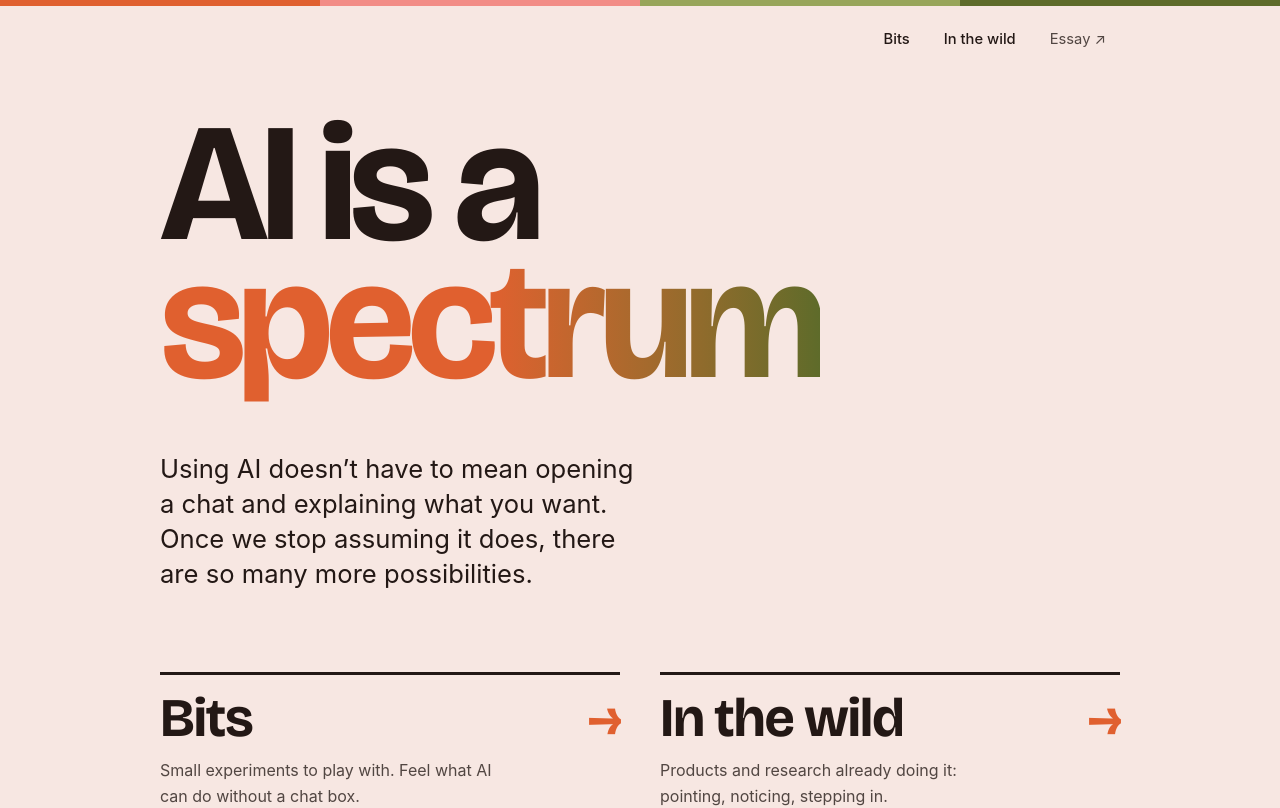
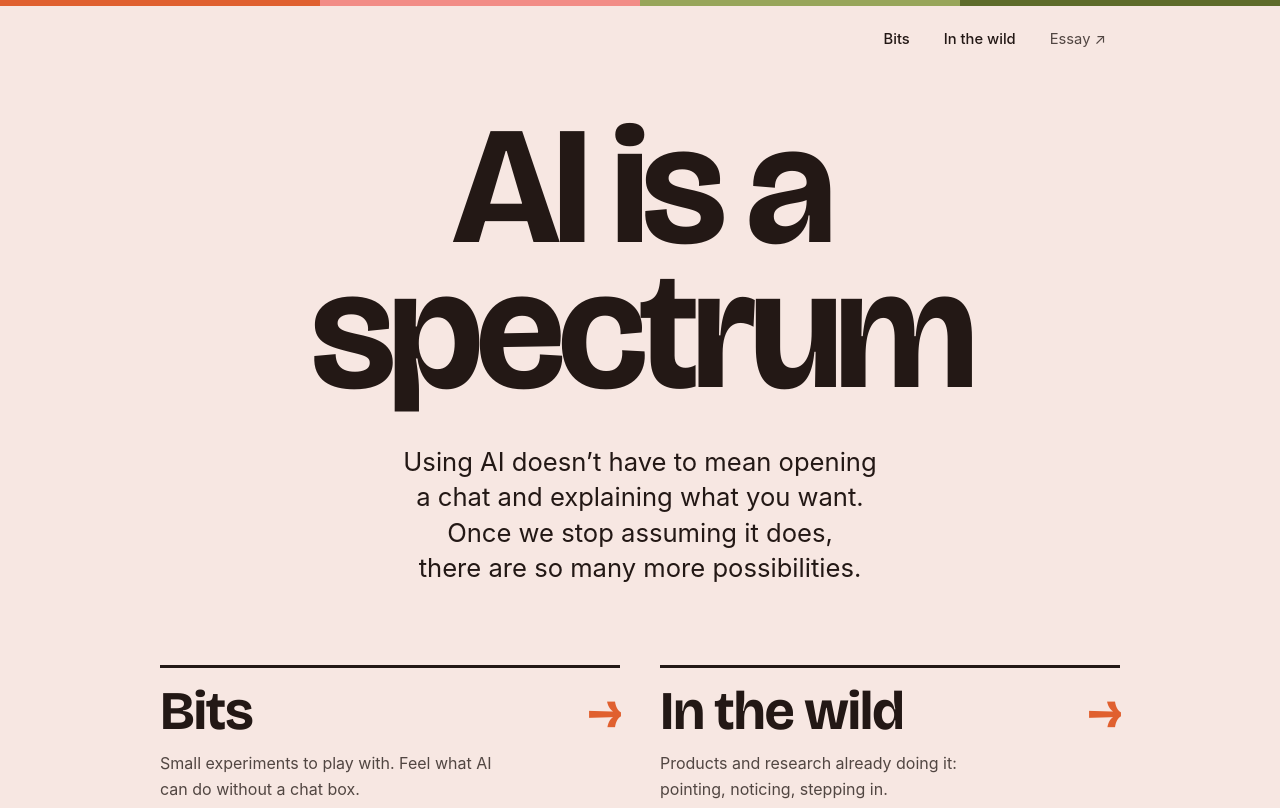
Before and after one commit to emmaklint/aiisaspectrum, a Next.js app: page / in a window 1280 px wide. Shown: the top 808 px of the page. Built offline with nearby package versions, Linux system fonts and the light colour scheme; a web font is replaced by a local one.

Commit message:
Centre the home title and line, drop the gradient
Co-Authored-By: Claude Opus 5.5 <noreply@anthropic.com>
Claude-Session: https://claude.ai/code/session_01UzcxGq8JhZTSM1D1FgtCnH

```diff
--- a/app/page.tsx
+++ b/app/page.tsx
@@ -9,12 +9,11 @@ const doors = [
 export default function Page() {
   return (
     <main id="main" className="mx-auto max-w-5xl px-6 pb-16 pt-10 sm:px-8 sm:pt-16">
-      <h1 className="text-[clamp(3.6rem,15vw,10.5rem)] leading-[0.82] tracking-[-0.045em]">
-        AI is a{" "}
-        <span className="inline-block bg-linear-to-r from-crayon via-crayon to-moss bg-clip-text pb-[0.12em] text-transparent">spectrum</span>
+      <h1 className="text-center text-[clamp(3.6rem,15vw,10.5rem)] leading-[0.86] tracking-[-0.045em] text-balance">
+        {home.headline}
       </h1>
 
-      <p className="mt-8 max-w-[30ch] text-[1.3rem] leading-snug sm:mt-10 sm:text-[1.6rem]">{home.belief}</p>
+      <p className="mx-auto mt-8 max-w-[30ch] text-center text-[1.3rem] leading-snug text-balance sm:mt-10 sm:text-[1.6rem]">{home.belief}</p>
 
       <ul className="mt-14 grid gap-x-10 gap-y-8 sm:mt-20 sm:grid-cols-2">
         {doors.map((door) => (
```
